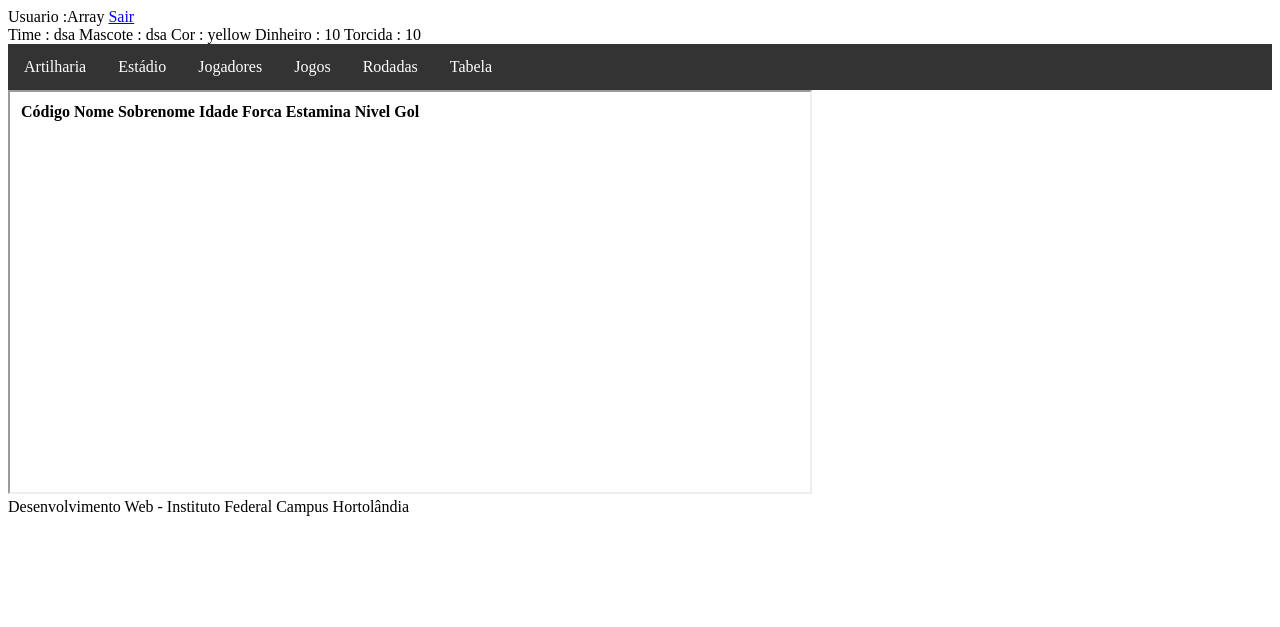
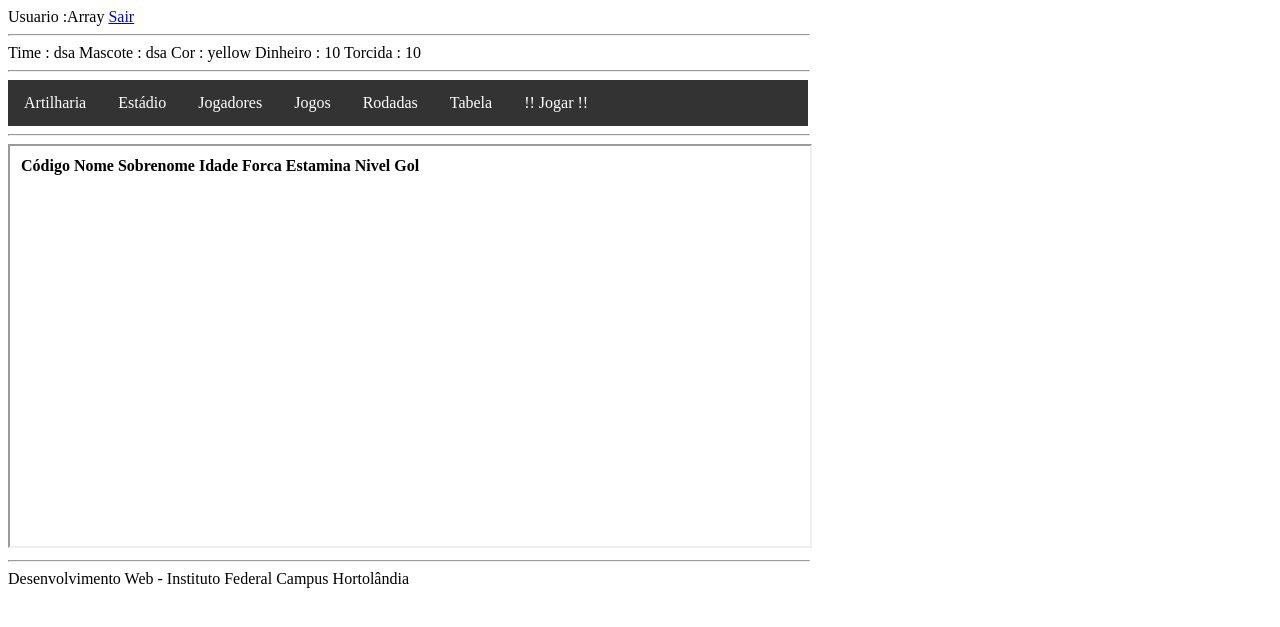
Before and after one commit to UserWesley/IFSPFOOT, a PHP site: page /_view/viewTelaTime.php in a window 1280 px wide. Shown: the top 627 px of the page. Run offline with PHP 8.4, Linux system fonts and the light colour scheme; a user stored in the database is signed in; data comes from the database, SQL or seed files in the repository; data that the repository does not hold is empty.

Commit message:
Refinamento superfical da interface

```diff
--- a/IFSPFOOT/_view/_css/cssView.css
+++ b/IFSPFOOT/_view/_css/cssView.css
@@ -20,3 +20,18 @@ iframe{
 	width: 800px;
 	height: 400px;
 }
+
+ul{
+	width:800px;
+}
+
+hr {
+
+	width:800px;
+	margin-left:0px;
+}
+
+span {
+
+
+}
--- a/IFSPFOOT/_view/_css/cssViewMenu.css
+++ b/IFSPFOOT/_view/_css/cssViewMenu.css
@@ -20,7 +20,7 @@ li a {
     text-decoration: none;
 }
 
-/* Change the link color to #111 (black) on hover */
+/* Ao passar o mouse altera cor */
 li a:hover {
     background-color: orange;
 }
--- a/IFSPFOOT/_view/viewInicial.php
+++ b/IFSPFOOT/_view/viewInicial.php
@@ -1,6 +1,8 @@
 <?php
+
 	//Incluindo cabecalho na página
 	include_once "viewCabecalho.php";
+
 ?>
 
 <!DOCTYPE html>
--- a/IFSPFOOT/_view/viewTelaTime.php
+++ b/IFSPFOOT/_view/viewTelaTime.php
@@ -21,9 +21,10 @@
 </head>
 
 <body>
-
+	<hr></hr>
 	<?php
 
+		//Dados do time principal
 		$consultaTime = 'SELECT nome,mascote,cor, dinheiro,torcida FROM Time WHERE dono = ? ';
 		$preparaConsultaTime = $conn->prepare($consultaTime);
 		$preparaConsultaTime->bindValue(1, $donoTime);
@@ -31,12 +32,12 @@
 
 		$result = $preparaConsultaTime->setFetchMode(PDO::FETCH_NUM);
 		while ($row = $preparaConsultaTime->fetch()) {
-			echo "Time : ". $row[0] . "\t Mascote : " . $row[1]  ;
-			echo "\t Cor : " . $row[2] . "\n Dinheiro : ". $row[3] . "\t Torcida : ". $row[4] . "\n";
+			echo "<span>Time : ". $row[0] . "\t\t Mascote : " . $row[1]  ;
+			echo "\t\t Cor : " . $row[2] . "\t\t Dinheiro : ". $row[3] . "\t\t Torcida : ". $row[4] . "</span>\n";
 		}
 
 	?>
-
+	<hr></hr>
 
 	<nav>
 
@@ -54,17 +55,19 @@
 
 			<li><a href="viewTabela.php" target="janela">Tabela</a></li>
 
+		    <li><a href="viewTabela.php" target="janela">     !! Jogar !!</a></li>
+
 		</ul>
 
 	</nav>
-
+	<hr></hr>
 	<section>
 
 		<iframe src="viewJogador.php" name="janela" id="framePrincipal"></iframe>
 
 	</section>
 
-
+	<hr></hr>
 	<footer><?php include_once "viewRodape.php"?></footer>
 
 </body>
```
